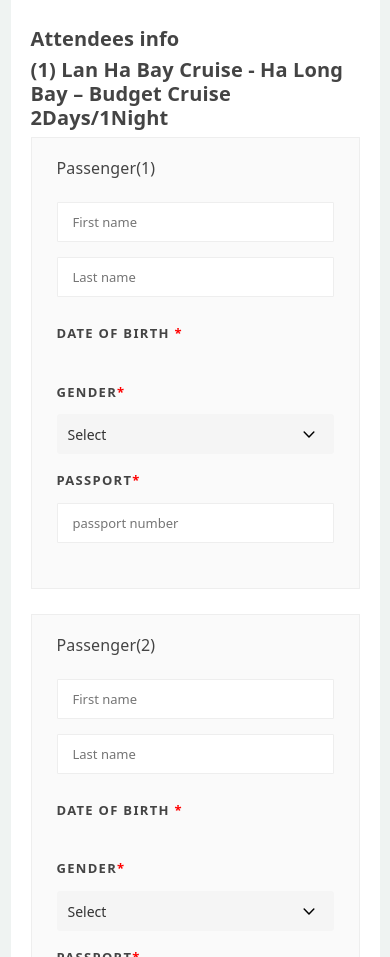
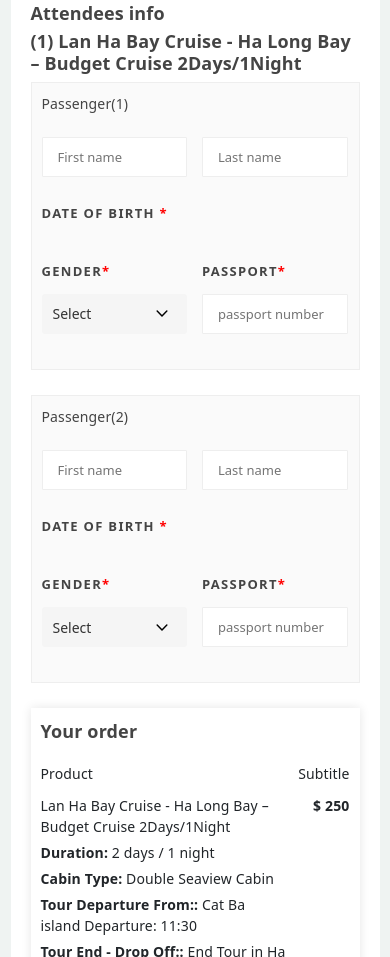
Before and after one commit to HuuBag11/Full_Moon_Travel, a plain HTML site: page src/html/checkout.html in a window 390 px wide. Shown: the part 1043-2000 px from the top of the page. Drawn offline with nearby package versions, Linux system fonts and the light colour scheme.

Commit message:
responsive page checkout

```diff
--- a/src/assets/scss/_checkout.scss
+++ b/src/assets/scss/_checkout.scss
@@ -22,6 +22,11 @@ main.pageCheckout{
             font-size: 32px;
             margin-bottom: 20px;
             font-weight: 700;
+
+            @media (max-width: 768px){
+                font-size: 26px;
+                margin-bottom: 12px;
+            }
         }
 
         .pageCheckout__form{
@@ -31,6 +36,10 @@ main.pageCheckout{
                 margin-bottom: 21px;
                 color: #444;
                 font-weight: 600;
+
+                @media (max-width: 768px){
+                    font-size: 18px;
+                }
             }
 
             .field{
@@ -100,6 +109,10 @@ main.pageCheckout{
                     font-weight: 600;
                     margin-bottom: 0.5rem;
                     color: #444;
+
+                    @media (max-width: 768px){
+                        font-size: 18px;
+                    }
                 }
 
                 .box-passenger{
@@ -109,11 +122,19 @@ main.pageCheckout{
                     background: #FAFAFA;
                     box-sizing: border-box;
 
+                    @media (max-width: 768px){
+                        padding: 10px;
+                    }
+
                     p{
                         margin-bottom: 23px;
                         font-size: 16px;
                         font-weight: normal;
                         color: #444;
+
+                        @media (max-width: 768px){
+                            font-size: 14px;
+                        }
                     }
 
                     .field{
@@ -124,10 +145,6 @@ main.pageCheckout{
 
                             .input{
                                 width: calc(50% - 8px);
-
-                                @media (max-width: 768px){
-                                    width: 100%;
-                                }
                             }
                         }
                     }
@@ -137,6 +154,10 @@ main.pageCheckout{
             .order-review{
                 padding: 24px 30px 34px;
                 box-shadow: 0 0 10px rgba(0,0,0,.1);
+
+                @media (max-width: 768px){
+                    padding: 10px;
+                }
 
                 .order-top{
                     display: flex;
@@ -158,6 +179,10 @@ main.pageCheckout{
                         color: #212529;
                         font-weight: 500;
                         font-size: 16px;
+
+                        @media (max-width: 768px){
+                            font-size: 14px;
+                        }
                     }
                 }
 
@@ -168,6 +193,10 @@ main.pageCheckout{
                         align-items: center;
                         padding: 10px 0;
                         border-top: 1px solid #eee;
+
+                        p{
+                            margin-bottom: 0;
+                        }
                     }
 
                     .total{
@@ -187,6 +216,10 @@ main.pageCheckout{
                         color: #212529;
                         font-size: 16px;
                         font-weight: 700;
+
+                        @media (max-width: 768px){
+                            font-size: 14px;
+                        }
                     }
                 }
 
@@ -195,6 +228,10 @@ main.pageCheckout{
                     font-size: 16px;
                     font-weight: normal;
                     margin-bottom: 5px;
+
+                    @media (max-width: 768px){
+                        font-size: 14px;
+                    }
 
                     span{
                         font-weight: 700;
```
Also changed, not shown: src/assets/css/style.css, 1 other file.
